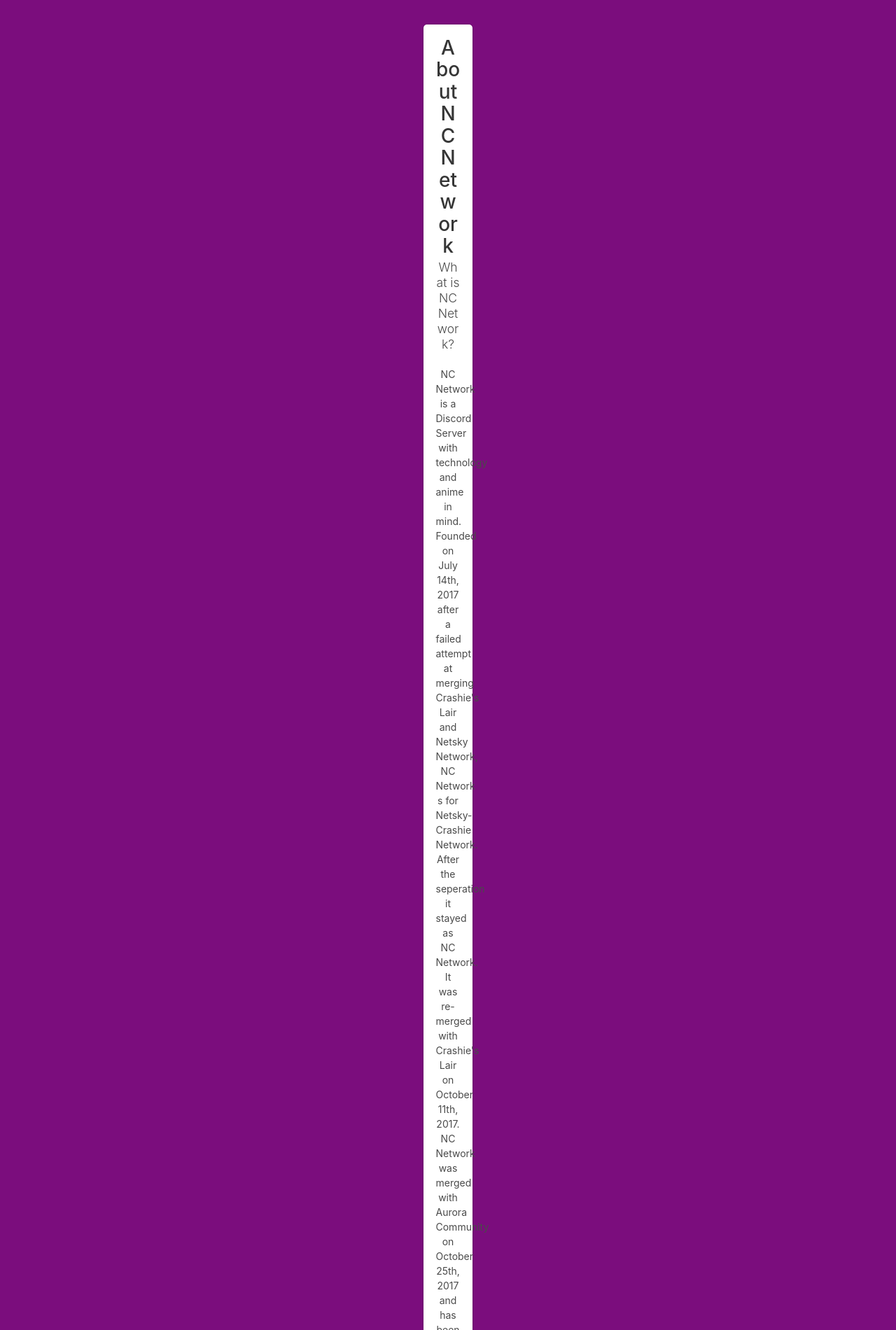
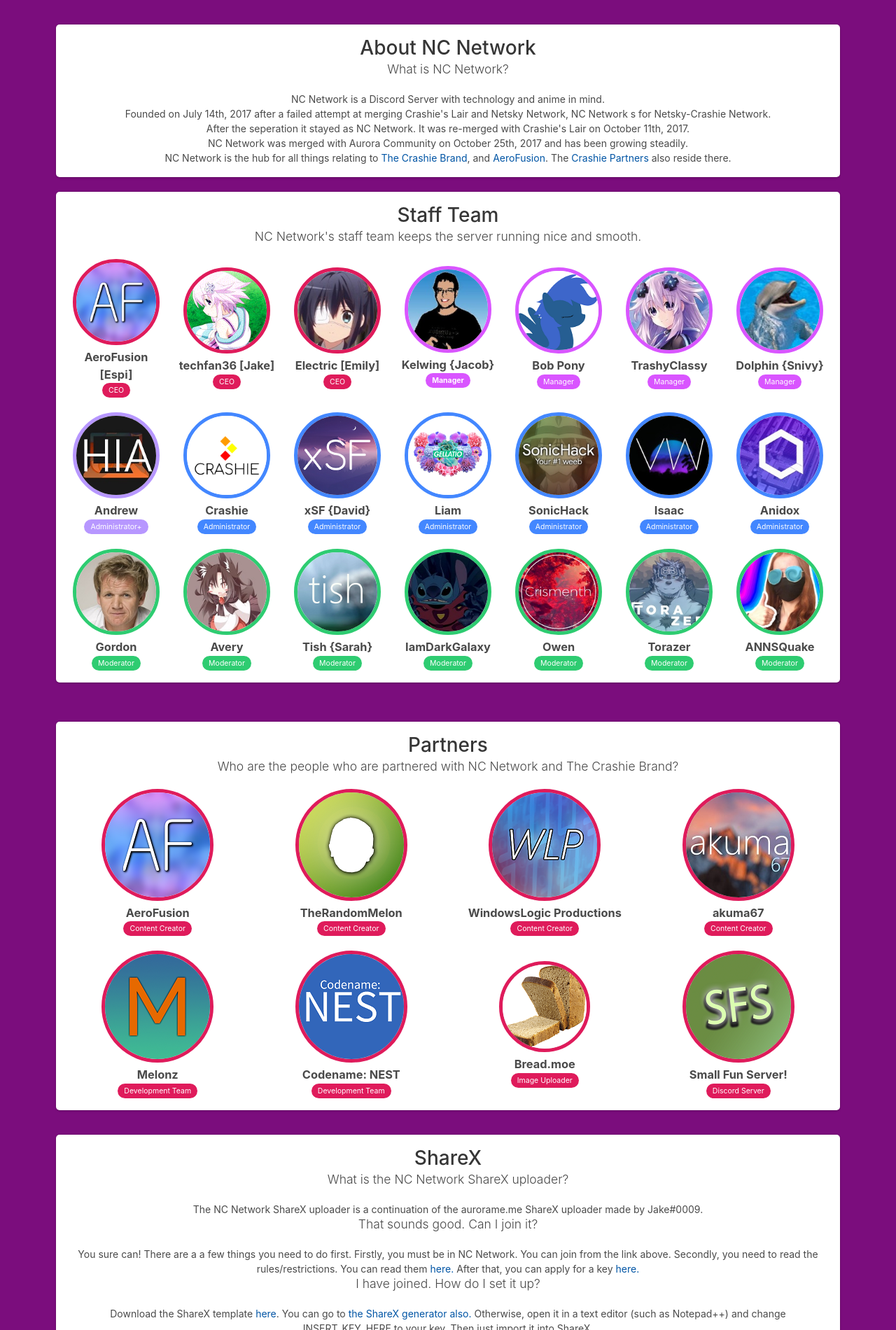
Before and after one commit to xwinbyte/NetskyWebsite, a Jekyll site: the page built from index.html, in a window 1280 px wide. Shown: the part 382-2282 px from the top of the page at 70% size. Built offline with Jekyll 4.4.1, drawn with Linux system fonts in a browser that asks for light colours; nearby versions of some CDN libraries.

Commit message:
Update style.css

```diff
--- a/style/style.css
+++ b/style/style.css
@@ -23,7 +23,7 @@
 
 #content-inner {
   background: #7b0d7d;
-  max-width: 70px;
+  max-width: 80em;
   margin: 0 auto;
   padding: 2.5em 0
 }
```
